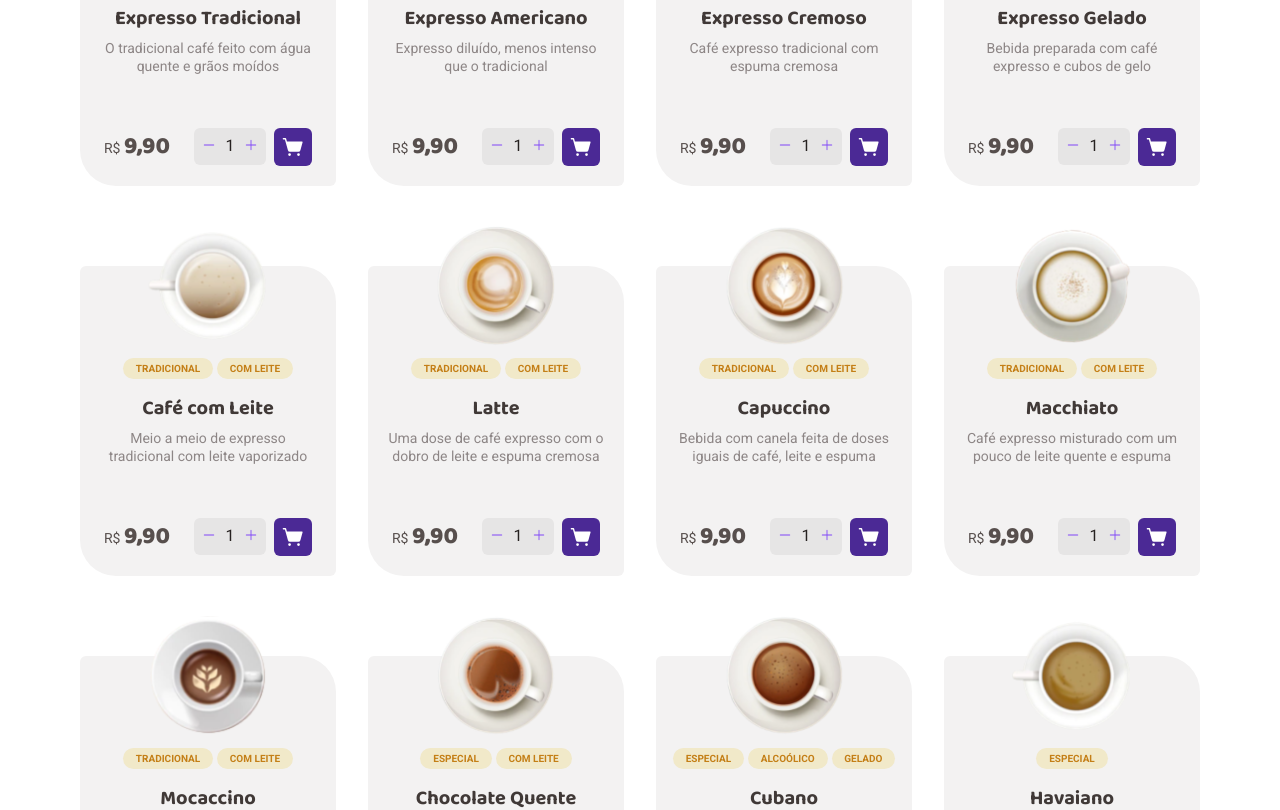
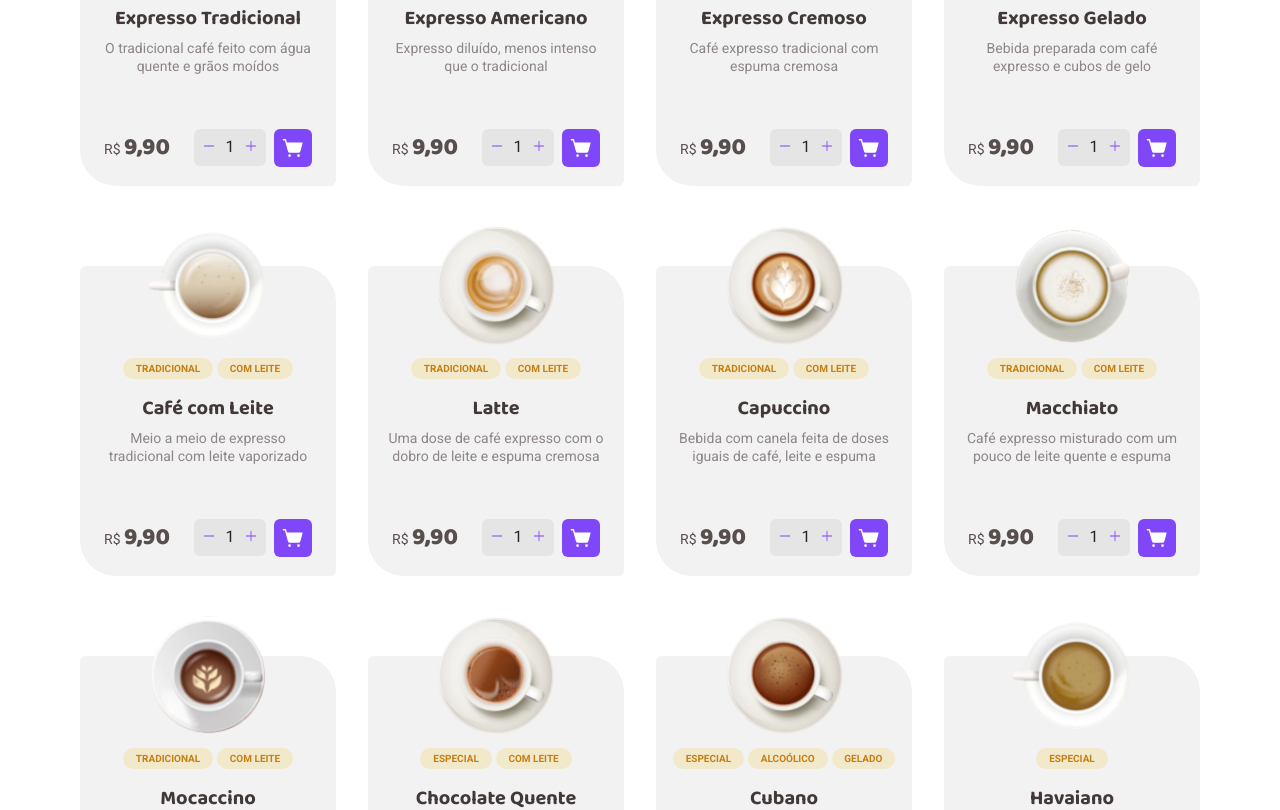
Before and after one commit to PeZunino/02-rocketseat-ignite-react-challenge-CoffeeDelivery, a React (Vite) app: page / in a window 1280 px wide. Shown: the part 940-1750 px from the top of the page. Built offline with nearby package versions, Linux system fonts and the light colour scheme.

Commit message:
change svg when add to cart button is pressed

```diff
--- a/src/components/CoffeeCard/index.tsx
+++ b/src/components/CoffeeCard/index.tsx
@@ -1,14 +1,20 @@
-import { Minus, Plus, ShoppingCartSimple } from "@phosphor-icons/react";
+import {
+  CheckFat,
+  Minus,
+  Plus,
+  ShoppingCartSimple,
+} from "@phosphor-icons/react";
 import {
   CardFooter,
   CardIncreaseDecreaseOption,
   CardContainer,
   Tag,
+  AddToCartButton,
 } from "./styles";
 import { useTheme } from "styled-components";
-import {  useState } from "react";
+import { useState } from "react";
 import { coffees } from "../../../data.json";
-import {useCart} from '../../hooks/useCart'
+import { useCart } from "../../hooks/useCart";
 export type ICoffee = (typeof coffees)[0];
 
 interface CoffeeCardProps {
@@ -17,9 +23,10 @@ interface CoffeeCardProps {
 export function CoffeeCard({ coffee }: CoffeeCardProps) {
   const { description, id, image, price, tags, title } = coffee;
   const { colors } = useTheme();
-  const { handleNewItemInCart } = useCart();
 
   const [amount, setAmount] = useState(1);
+  const [checkVisibility, setCheckVisibility] = useState(false);
+  const { handleNewItemInCart } = useCart();
 
   function handleIncrementAmount() {
     setAmount((state) => state + 1);
@@ -33,7 +40,13 @@ export function CoffeeCard({ coffee }: CoffeeCardProps) {
   function handleConfirmItem() {
     handleNewItemInCart({ amount, coffee });
     setAmount(1);
+
+    setCheckVisibility(true);
+    setTimeout(() => {
+      setCheckVisibility(false);
+    }, 1500);
   }
+
   return (
     <CardContainer key={id}>
       <img src={image} />
@@ -62,9 +75,19 @@ export function CoffeeCard({ coffee }: CoffeeCardProps) {
           </button>
         </CardIncreaseDecreaseOption>
 
-        <button onClick={handleConfirmItem}>
-          <ShoppingCartSimple weight="fill" size={38} color={colors.white} />
-        </button>
+        <AddToCartButton
+          onClick={handleConfirmItem}
+          isChecked={checkVisibility}
+        >
+          <CheckFat weight="fill" size={38} color={colors.white} id="check" />
+
+          <ShoppingCartSimple
+            weight="fill"
+            size={38}
+            color={colors.white}
+            id="cart"
+          />
+        </AddToCartButton>
       </CardFooter>
     </CardContainer>
   );
--- a/src/components/CoffeeCard/styles.ts
+++ b/src/components/CoffeeCard/styles.ts
@@ -1,3 +1,4 @@
+import { ButtonHTMLAttributes } from "react";
 import styled from "styled-components";
 
 export const CardContainer = styled.div`
@@ -56,10 +57,13 @@ export const Tag = styled.div`
 `;
 
 export const CardFooter = styled.div`
+  width: 13rem;
   margin-top: auto;
 
   display: flex;
   align-items: center;
+
+  position: relative;
 
   p {
     color: ${({ theme }) => theme.colors["base-text"]};
@@ -71,21 +75,6 @@ export const CardFooter = styled.div`
   div {
     margin-left: 1.5rem;
     margin-right: 0.5rem;
-  }
-
-  > button {
-    line-height: 0;
-
-    svg {
-      padding: 0.5rem;
-      border-radius: 6px;
-
-      background-color: ${({ theme }) => theme.colors["purple-dark"]};
-    }
-
-    &:hover svg {
-      background-color: ${({ theme }) => theme.colors["purple"]};
-    }
   }
 `;
 
@@ -113,3 +102,35 @@ export const CardIncreaseDecreaseOption = styled.div`
     color: ${({ theme }) => theme.colors["purple-dark"]};
   }
 `;
+
+interface AddToCartButtonProps extends ButtonHTMLAttributes<HTMLButtonElement> {
+  isChecked?: boolean;
+}
+export const AddToCartButton = styled.button<AddToCartButtonProps>`
+  line-height: 0;
+
+  svg {
+    padding: 0.5rem;
+    border-radius: 6px;
+
+    top: 0;
+    position: absolute;
+
+    transition: opacity 0.2s ease, transform 0.2s ease;
+  }
+
+  #cart {
+    background-color: ${({ theme }) => theme.colors.purple};
+    opacity: ${({ isChecked }) => (isChecked ? 0 : 1)};
+  }
+  &:hover #cart {
+    background-color: ${({ theme }) => theme.colors["purple-dark"]};
+  }
+  #check {
+    opacity: ${({ isChecked }) => (isChecked ? 1 : 0)};
+    background-color: ${({ theme }) => theme.colors.yellow};
+  }
+  &:hover #check {
+    background-color: ${({ theme }) => theme.colors["yellow-dark"]};
+  }
+`;
```
